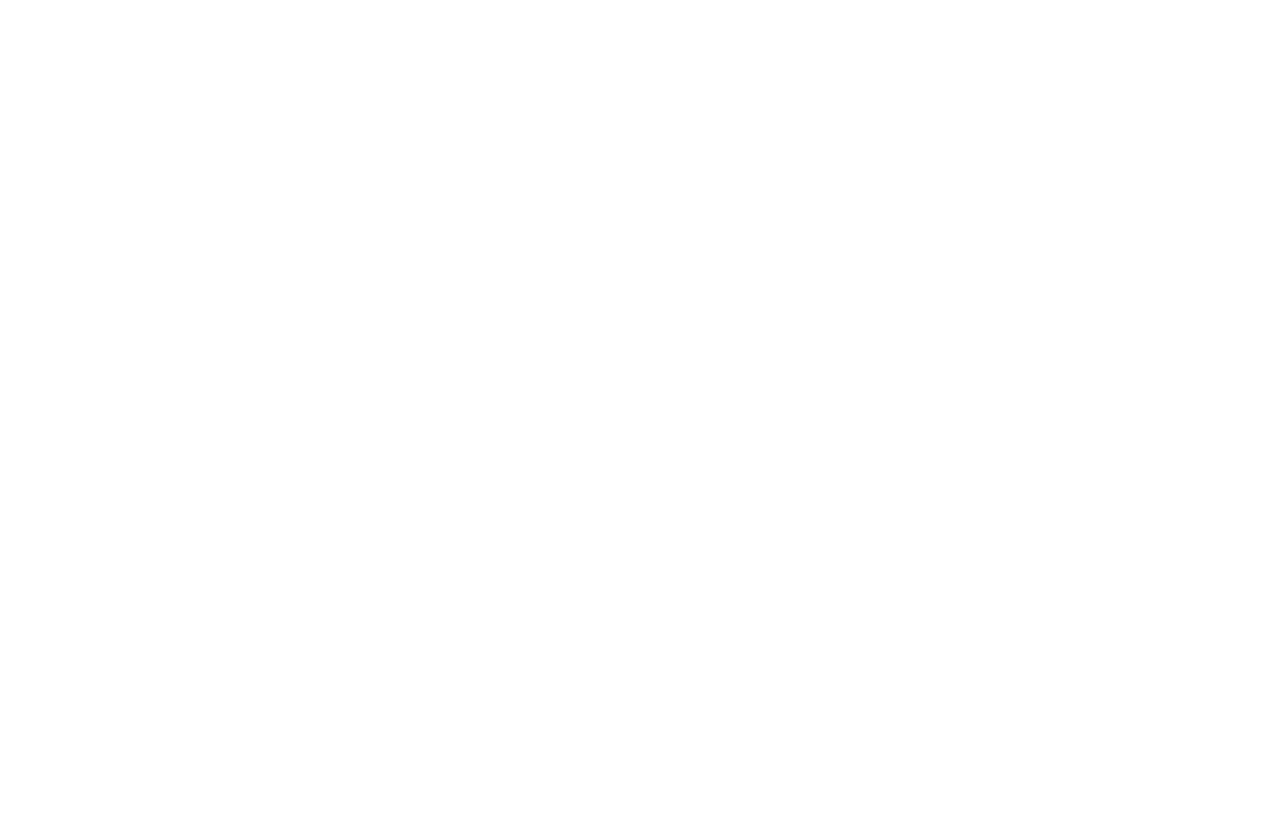
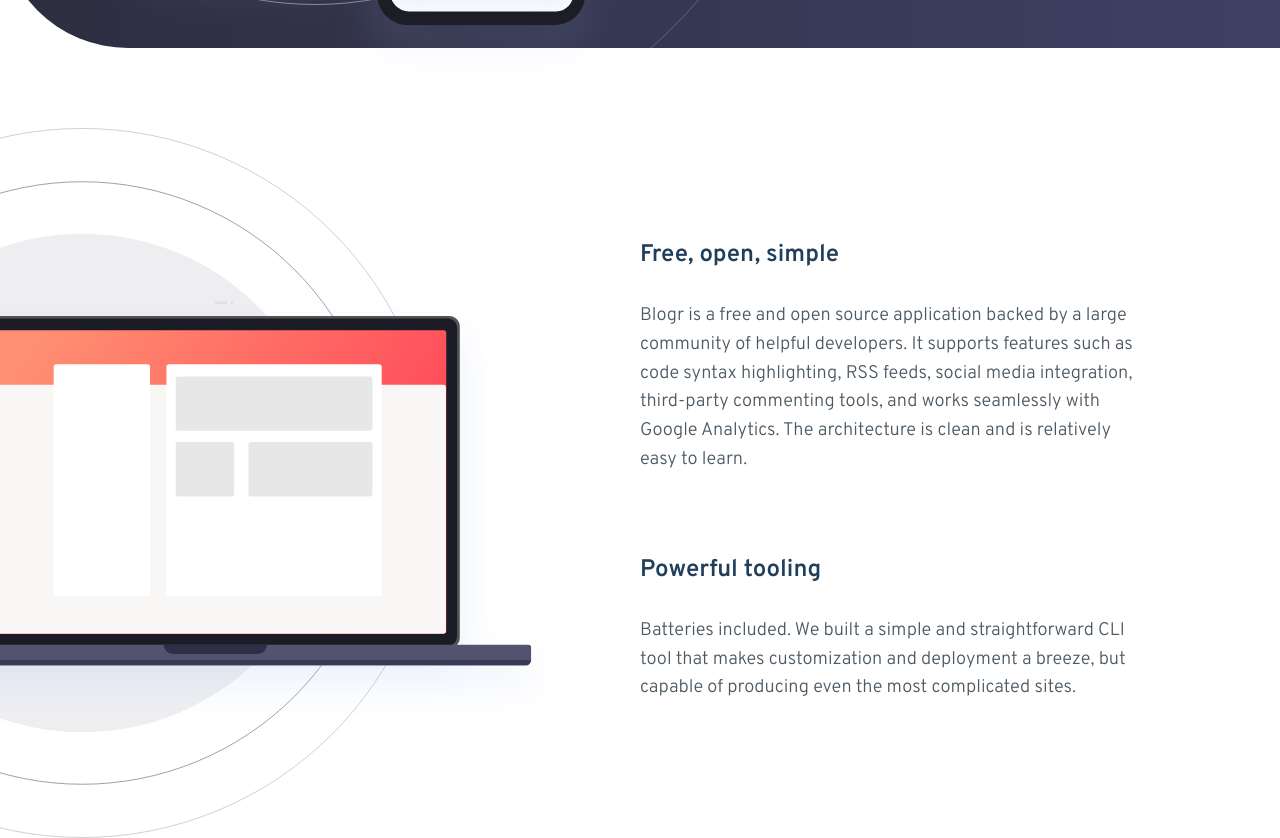
Before and after one commit to CrystalNyein/frontend-mentor-blogr-landing-page, a React (Create React App) app: page / in a window 1280 px wide. Shown: the part 2200-3038 px from the top of the page. Before the commit the page ends 2124 px from the top, so only its background shows below. Built offline with nearby package versions, Linux system fonts and the light colour scheme.

Commit message:
Section3 added

```diff
--- a/src/components/MainSection.css
+++ b/src/components/MainSection.css
@@ -21,6 +21,7 @@
 .section2 {
   width: calc(100% + 20vw);
   margin-left: -10vw;
+  margin-top: 10rem;
   background-image: linear-gradient(
     to right,
     hsl(237, 17%, 21%),
@@ -43,3 +44,19 @@
   top: -5rem;
   left: 7vw;
 }
+.section3 {
+  margin-top: 10rem;
+}
+.section3 .section-body {
+  justify-content: end;
+}
+.section3 .section-img {
+  position: absolute;
+  width: 55rem;
+  max-width: 95%;
+  top: -5rem;
+  left: -25rem;
+}
+.section3 .section-text {
+  width: 50%;
+}
--- a/src/components/MainSection.js
+++ b/src/components/MainSection.js
@@ -3,6 +3,7 @@
 import "./MainSection.css";
 import EditorImg from "../assets/images/illustration-editor-desktop.svg";
 import PhoneImg from "../assets/images/illustration-phones.svg";
+import LaptopImg from "../assets/images/illustration-laptop-desktop.svg";
 import { features } from "../constants/Features";
 
 const MainSection = () => {
@@ -24,6 +25,16 @@
           <FeatureText title={features[2].title} text={features[2].text} />
         </div>
       </section>
+
+      <section className="section3">
+        <div className="section-body">
+          <img className="section-img" src={LaptopImg} alt="Laptop"></img>
+          <div className="section-text">
+            <FeatureText title={features[3].title} text={features[3].text} />
+            <FeatureText title={features[4].title} text={features[4].text} />
+          </div>
+        </div>
+      </section>
     </main>
   );
 };
```
